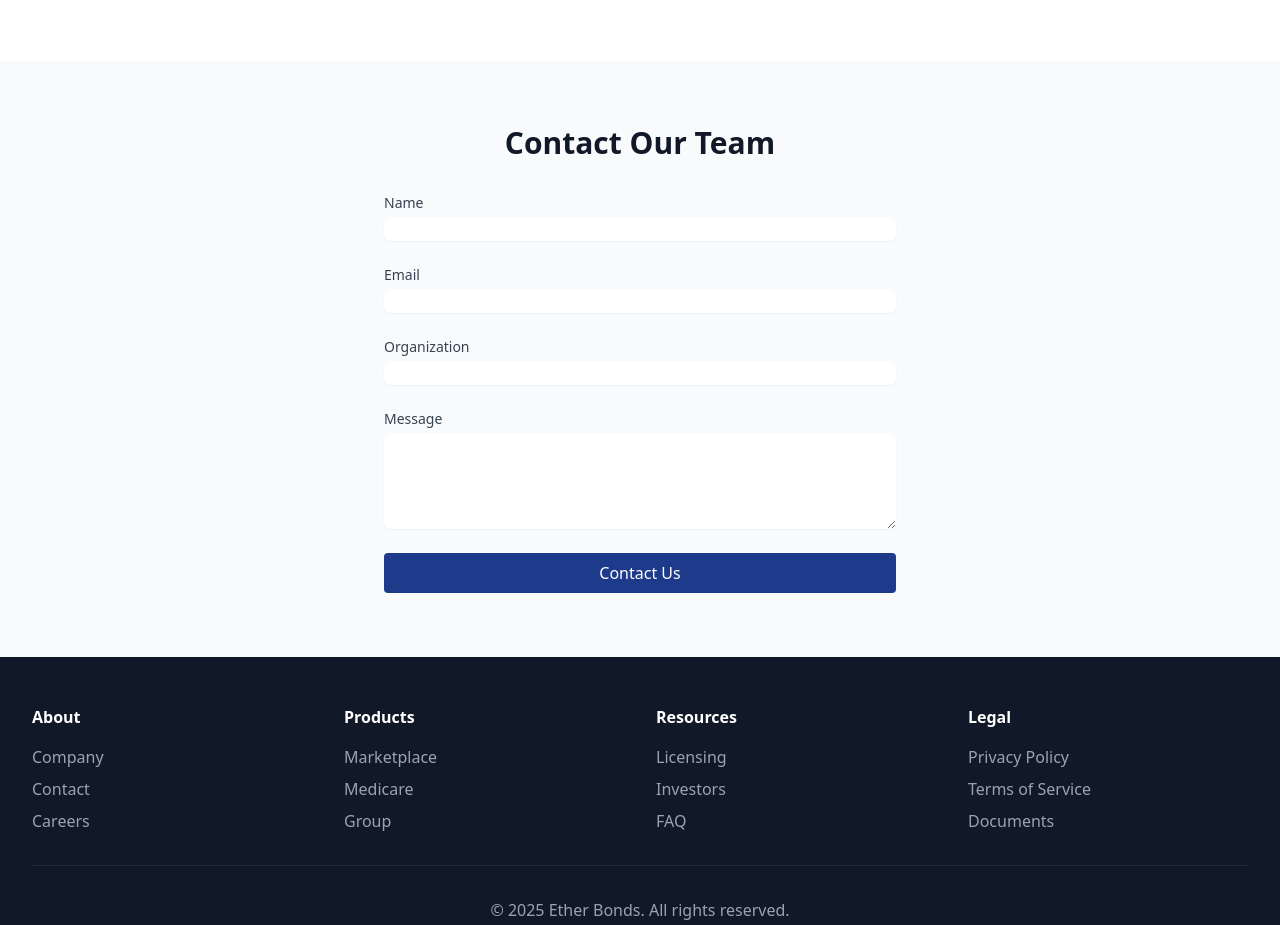
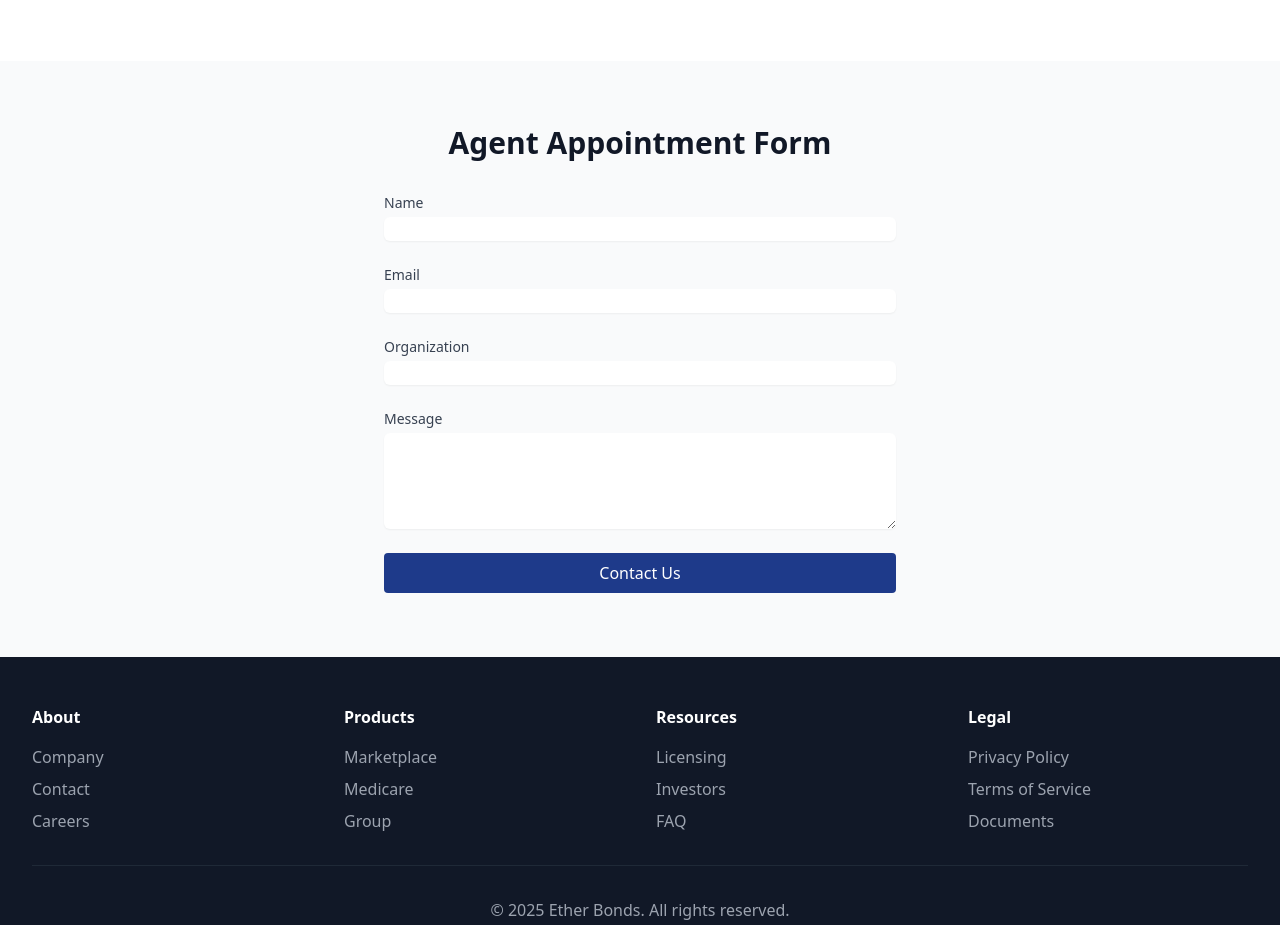
Before and after one commit to oldwestsolutions/EtherBonds, a plain HTML site: page index.html in a window 1280 px wide. Shown: the part 1889-2814 px from the top of the page. Drawn offline with nearby package versions, Linux system fonts and the light colour scheme.

Commit message:
Update index.html

```diff
--- a/index.html
+++ b/index.html
@@ -142,7 +142,7 @@
     <div class="bg-gray-50 py-16">
         <div class="max-w-7xl mx-auto px-4 sm:px-6 lg:px-8">
             <div class="max-w-lg mx-auto">
-                <h2 class="text-3xl font-bold text-center text-gray-900 mb-8">Contact Our Team</h2>
+                <h2 class="text-3xl font-bold text-center text-gray-900 mb-8">Agent Appointment Form</h2>
                 <form class="space-y-6">
                     <div>
                         <label for="name" class="block text-sm font-medium text-gray-700">Name</label>
```
